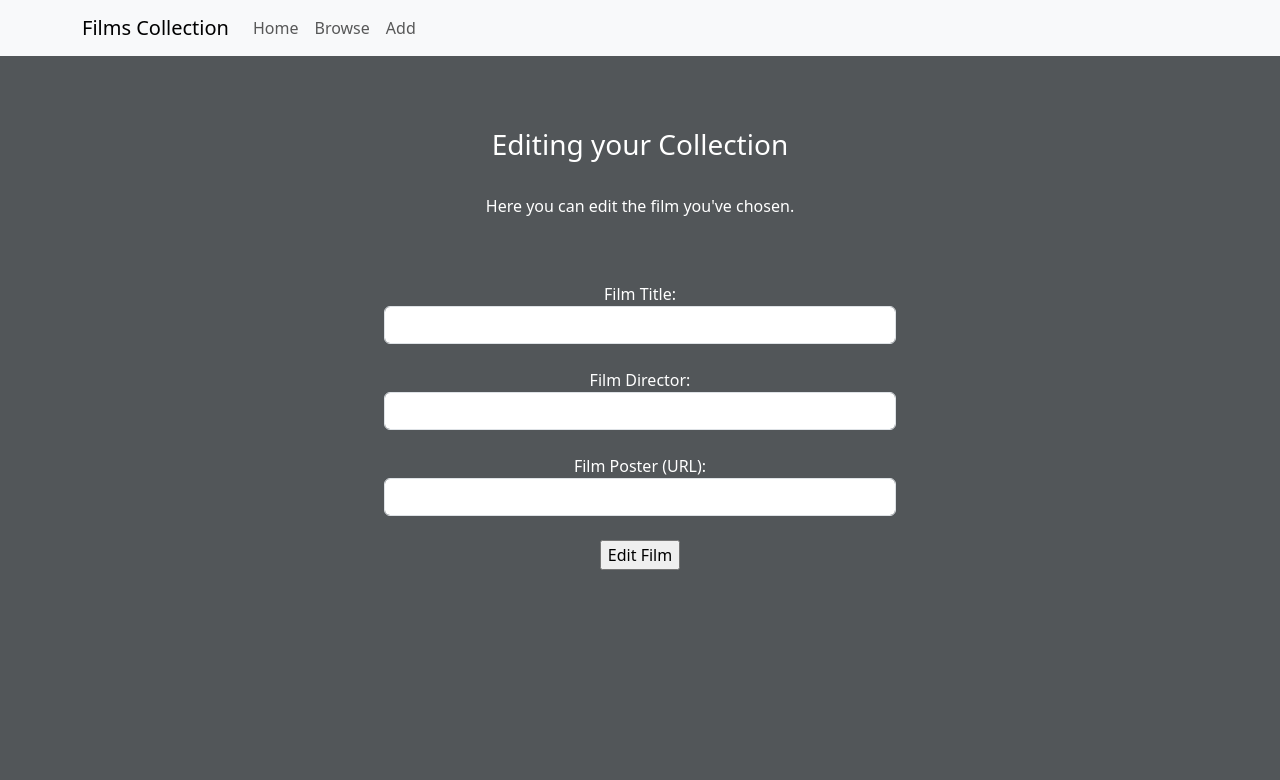
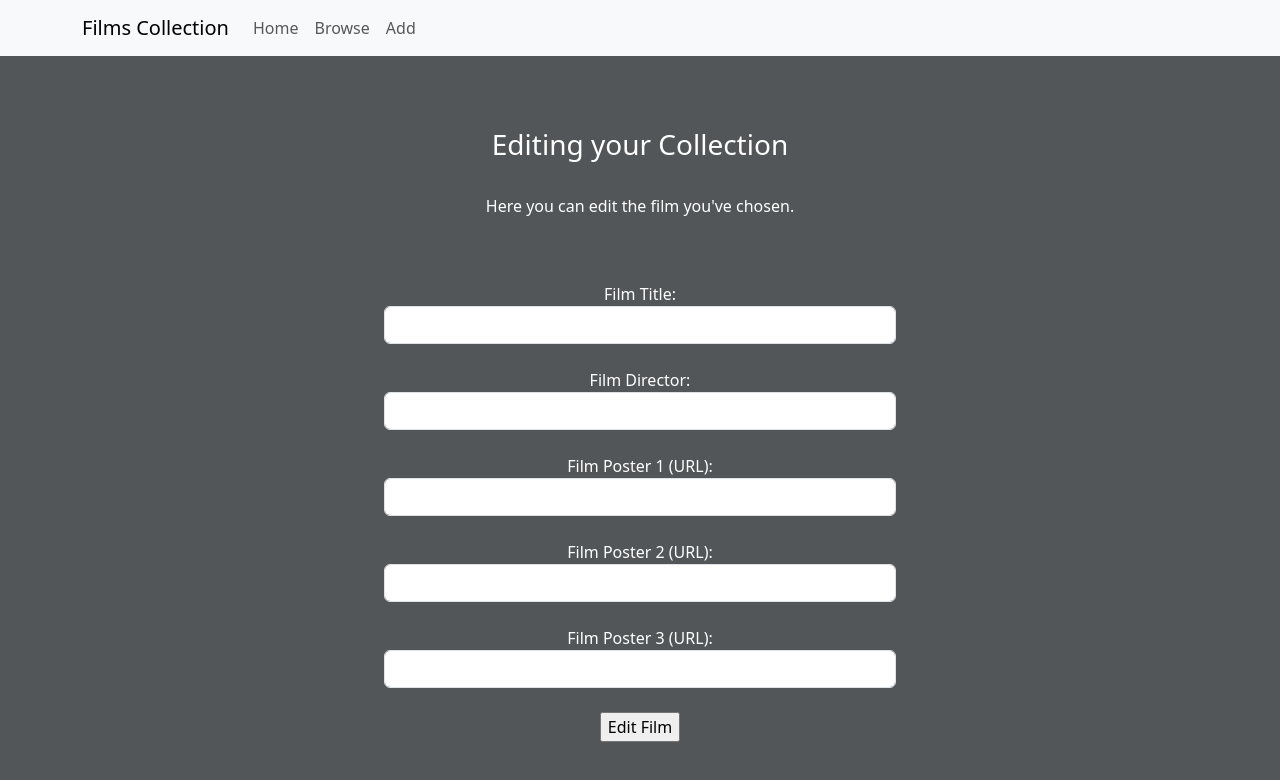
Before and after one commit to Ryano2022/ATU-Year-3-Data-Rep-Project, a React (Create React App) app: page /update/1 in a window 1280 px wide. Shown: the top 780 px of the page. Built offline with nearby package versions, Linux system fonts and the light colour scheme; no server answers.

Commit message:
You can now set three images, but only one should be visible right now.

```diff
--- a/src/components/filmItem.js
+++ b/src/components/filmItem.js
@@ -10,7 +10,7 @@ function FilmItem(props) {
       <center>
         <Card style={{ height: '100%' }}>
           {/* Set the card image to the poster of the film. */}
-          <Card.Img variant="top" src={props.myFilm.poster} style={{ height: '500px' }} />
+          <Card.Img variant="top" src={props.myFilm.poster1} style={{ height: '500px' }} />
           <Card.Body>
             {/* Set the card title to the title of the film. */}
             <Card.Title>{props.myFilm.title}</Card.Title>
--- a/src/components/update.js
+++ b/src/components/update.js
@@ -12,7 +12,9 @@ export default function Update(props) {
   // update arrays using the React useState()
   // and without the Array objects push() method
   const [title, setTitle] = useState("");
-  const [poster, setPoster] = useState("");
+  const [poster1, setPoster1] = useState("");
+  const [poster2, setPoster2] = useState("");
+  const [poster3, setPoster3] = useState("");
   const [director, setDirector] = useState("");
   // useNavigate return a function that we can use to navigate
   const navigate = useNavigate();
@@ -25,7 +27,9 @@ export default function Update(props) {
       .then((response) => {
         // Assign Response data to the arrays using useState.
         setTitle(response.data.title);
-        setPoster(response.data.poster);
+        setPoster1(response.data.poster1);
+        setPoster2(response.data.poster2);
+        setPoster3(response.data.poster3);
         setDirector(response.data.director);
       })
       .catch(function (error) {
@@ -37,7 +41,9 @@ export default function Update(props) {
     const newFilm = {
       id: id,
       title: title,
-      poster: poster,
+      poster1: poster1,
+      poster2: poster2,
+      poster3: poster3,
       director: director
     };
     axios.put('http://localhost:4000/api/film/' + id, newFilm)
@@ -89,13 +95,39 @@ export default function Update(props) {
         </div>
         <div className="form-group">
           <br />
-          <label>Film Poster (URL): </label>
+          <label>Film Poster 1 (URL): </label>
           <input type="text"
             className="form-control"
-            value={poster} // Text in the input box.
+            value={poster1} // Text in the input box.
             onChange={
               (e) => {
-                setPoster(e.target.value) // Update value.
+                setPoster1(e.target.value) // Update value.
+              }
+            }
+          />
+        </div>
+        <div className="form-group">
+          <br />
+          <label>Film Poster 2 (URL): </label>
+          <input type="text"
+            className="form-control"
+            value={poster2} // Text in the input box.
+            onChange={
+              (e) => {
+                setPoster2(e.target.value) // Update value.
+              }
+            }
+          />
+        </div>
+        <div className="form-group">
+          <br />
+          <label>Film Poster 3 (URL): </label>
+          <input type="text"
+            className="form-control"
+            value={poster3} // Text in the input box.
+            onChange={
+              (e) => {
+                setPoster3(e.target.value) // Update value.
               }
             }
           />
--- a/src/components/write.js
+++ b/src/components/write.js
@@ -4,18 +4,24 @@ import axios from "axios";
 function Create() {
   // Adding of state variables.
   const [title, setTitle] = useState('');
-  const [poster, setPoster] = useState('');
+  const [poster1, setPoster1] = useState('');
+  const [poster2, setPoster2] = useState('');
+  const [poster3, setPoster3] = useState('');
   const [director, setDirector] = useState('');
 
   const handleSubmit = (e) => {
     e.preventDefault();
     console.log("Title: " + title +
-      " Poster: " + poster +
+      " Poster 1: " + poster1 +
+      " Poster 2: " + poster2 +
+      " Poster 3: " + poster3 +
       " Director: " + director);
 
     const film = {
       title: title,
-      poster: poster,
+      poster1: poster1,
+      poster2: poster2,
+      poster3: poster3,
       director: director
     }
     // Make a post to that URL and send the film object.
@@ -67,13 +73,39 @@ function Create() {
         </div>
         <div className="form-group">
           <br/>
-          <label>Film Poster (URL): </label>
+          <label>Film Poster 1 (URL): </label>
           <input type="text"
             className="form-control"
-            value={poster} // Text in the input box.
+            value={poster1} // Text in the input box.
             onChange={
               (e) => {
-                setPoster(e.target.value) // Update value.
+                setPoster1(e.target.value) // Update value.
+              }
+            }
+          />
+        </div>
+        <div className="form-group">
+          <br/>
+          <label>Film Poster 2 (URL): </label>
+          <input type="text"
+            className="form-control"
+            value={poster2} // Text in the input box.
+            onChange={
+              (e) => {
+                setPoster2(e.target.value) // Update value.
+              }
+            }
+          />
+        </div>
+        <div className="form-group">
+          <br/>
+          <label>Film Poster 3 (URL): </label>
+          <input type="text"
+            className="form-control"
+            value={poster3} // Text in the input box.
+            onChange={
+              (e) => {
+                setPoster3(e.target.value) // Update value.
               }
             }
           />
```
Also changed, not shown: 1 other file (tests, documents, lock files or other folders).
